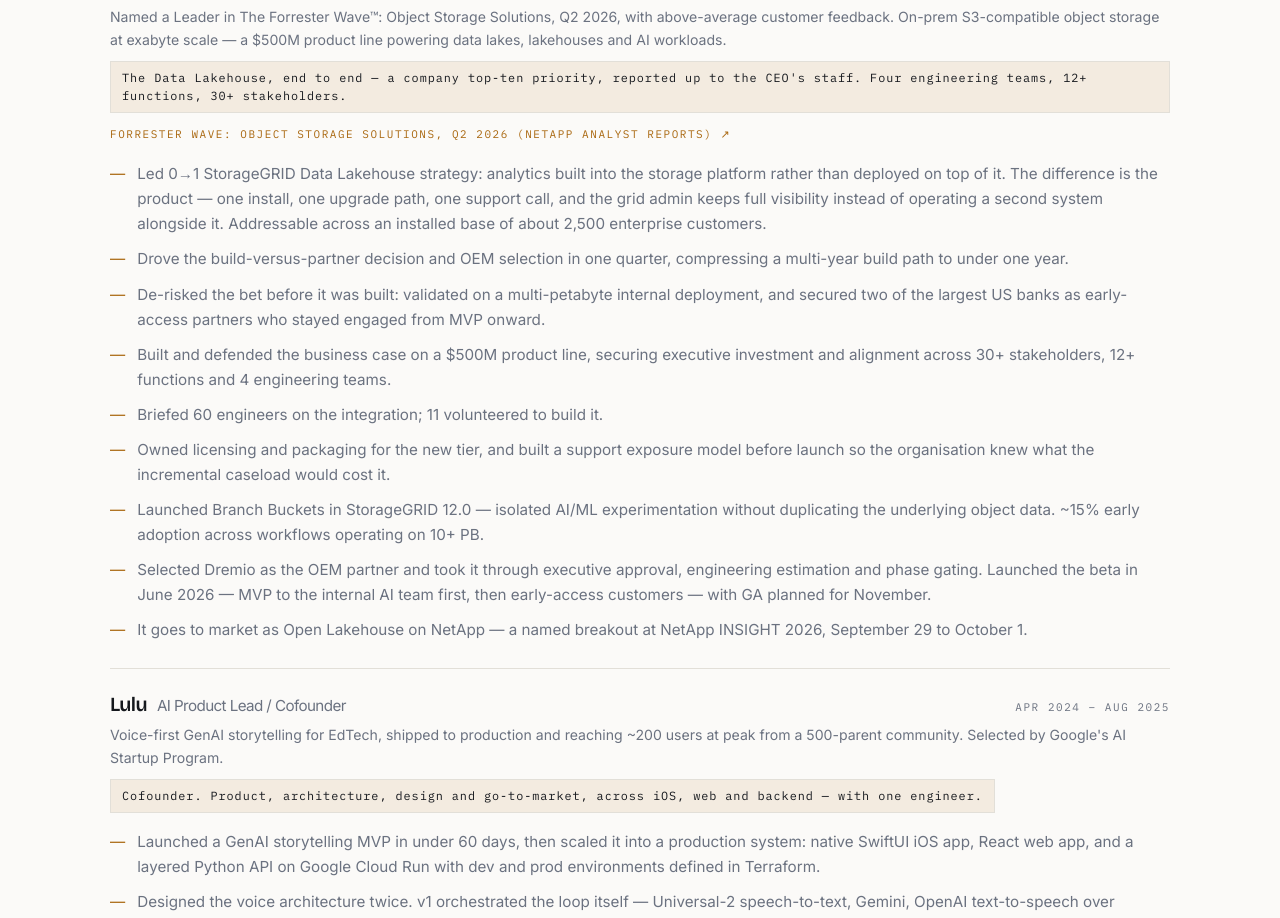
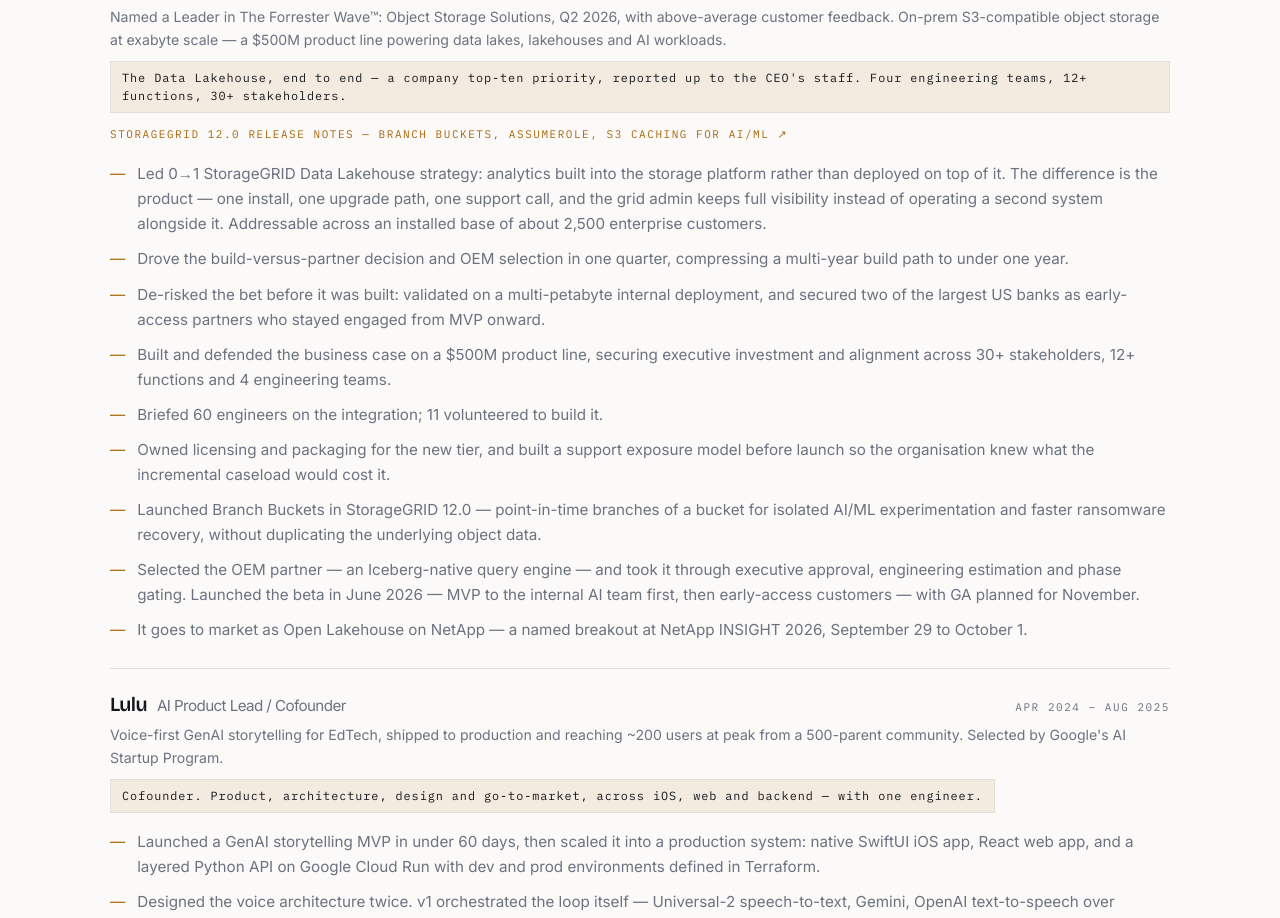
Before and after one commit to Ankita301/portfolio, a React (Vite) app: page /about in a window 1280 px wide. Shown: the part 786-1704 px from the top of the page. Built offline with nearby package versions, Linux system fonts and the light colour scheme.

Commit message:
Revise StorageGRID project detaiEvidence links: 12.0 release notes; soften partner name; Branch Buckets wordingls and links
Updated project details for StorageGRID 12.0, including new release notes link and enhanced descriptions for Branch Buckets and OEM partner selection.

```diff
--- a/src/content/profile.ts
+++ b/src/content/profile.ts
@@ -57,7 +57,7 @@
     dates: "Aug 2025 – Jul 2026",
     context:
       "Named a Leader in The Forrester Wave™: Object Storage Solutions, Q2 2026, with above-average customer feedback. On-prem S3-compatible object storage at exabyte scale — a $500M product line powering data lakes, lakehouses and AI workloads.",
-    link: { label: "Forrester Wave: Object Storage Solutions, Q2 2026 (NetApp analyst reports)", href: "https://www.netapp.com/newsroom/analyst-reports/" },
+    link: { label: "StorageGRID 12.0 release notes — Branch buckets, AssumeRole, S3 caching for AI/ML", href: "https://docs.netapp.com/us-en/storagegrid-120/release-notes/whats-new.html" },
     scope:
       "The Data Lakehouse, end to end — a company top-ten priority, reported up to the CEO's staff. Four engineering teams, 12+ functions, 30+ stakeholders.",
     points: [
@@ -67,8 +67,8 @@
       "Built and defended the business case on a $500M product line, securing executive investment and alignment across 30+ stakeholders, 12+ functions and 4 engineering teams.",
       "Briefed 60 engineers on the integration; 11 volunteered to build it.",
       "Owned licensing and packaging for the new tier, and built a support exposure model before launch so the organisation knew what the incremental caseload would cost it.",
-      "Launched Branch Buckets in StorageGRID 12.0 — isolated AI/ML experimentation without duplicating the underlying object data. ~15% early adoption across workflows operating on 10+ PB.",
-      "Selected Dremio as the OEM partner and took it through executive approval, engineering estimation and phase gating. Launched the beta in June 2026 — MVP to the internal AI team first, then early-access customers — with GA planned for November.",
+      "Launched Branch Buckets in StorageGRID 12.0 — point-in-time branches of a bucket for isolated AI/ML experimentation and faster ransomware recovery, without duplicating the underlying object data.",
+      "Selected the OEM partner — an Iceberg-native query engine — and took it through executive approval, engineering estimation and phase gating. Launched the beta in June 2026 — MVP to the internal AI team first, then early-access customers — with GA planned for November.",
       "It goes to market as Open Lakehouse on NetApp — a named breakout at NetApp INSIGHT 2026, September 29 to October 1.",
     ],
     metric: { value: "10 months", label: "Strategy to beta launch, after a one-quarter build-vs-partner decision" },
```
